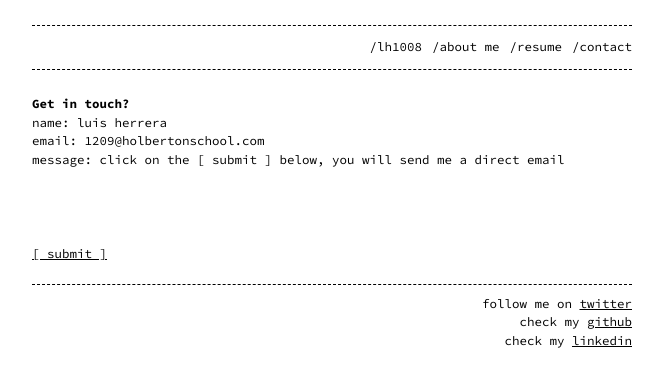
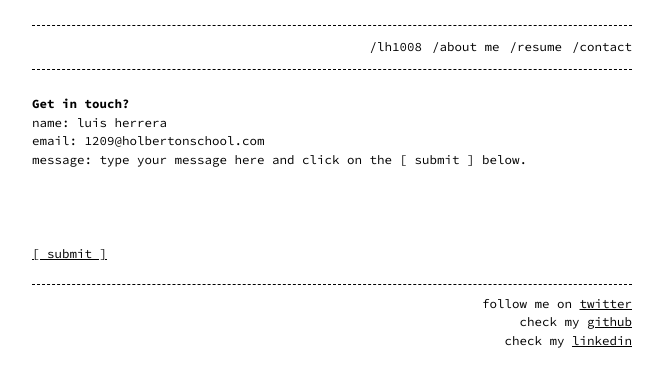
Before and after one commit to lh1008/lh1008.github.io, a Jekyll site: the page built from contact.md, in a window 1280 px wide. Shown: the top 387 px of the page, without its empty margins (308-971 px from the left). Built offline with Jekyll 4.4.1, drawn with Linux system fonts in a browser that asks for light colours.

Commit message:
Modified contact message

```diff
--- a/contact.md
+++ b/contact.md
@@ -9,6 +9,6 @@ permalink: /contact
 <form>
   <input type="text" id="name" name="name" placeholder="name: luis herrera" autocomplete="off">
   <input type="text" id="email" name="email" placeholder="email: 1209@holbertonschool.com" autocomplete="off">
-  <textarea rows="5" id="message" name="message" placeholder="message: click on the [ submit ] below, you will send me a direct email" autocomplete="off"></textarea>
+  <textarea rows="5" id="message" name="message" placeholder="message: type your message here and click on the [ submit ] below." autocomplete="off"></textarea>
   <a href="mailto: 1209@holbertonschool.com">[ submit ]</a>
 </form>
```
